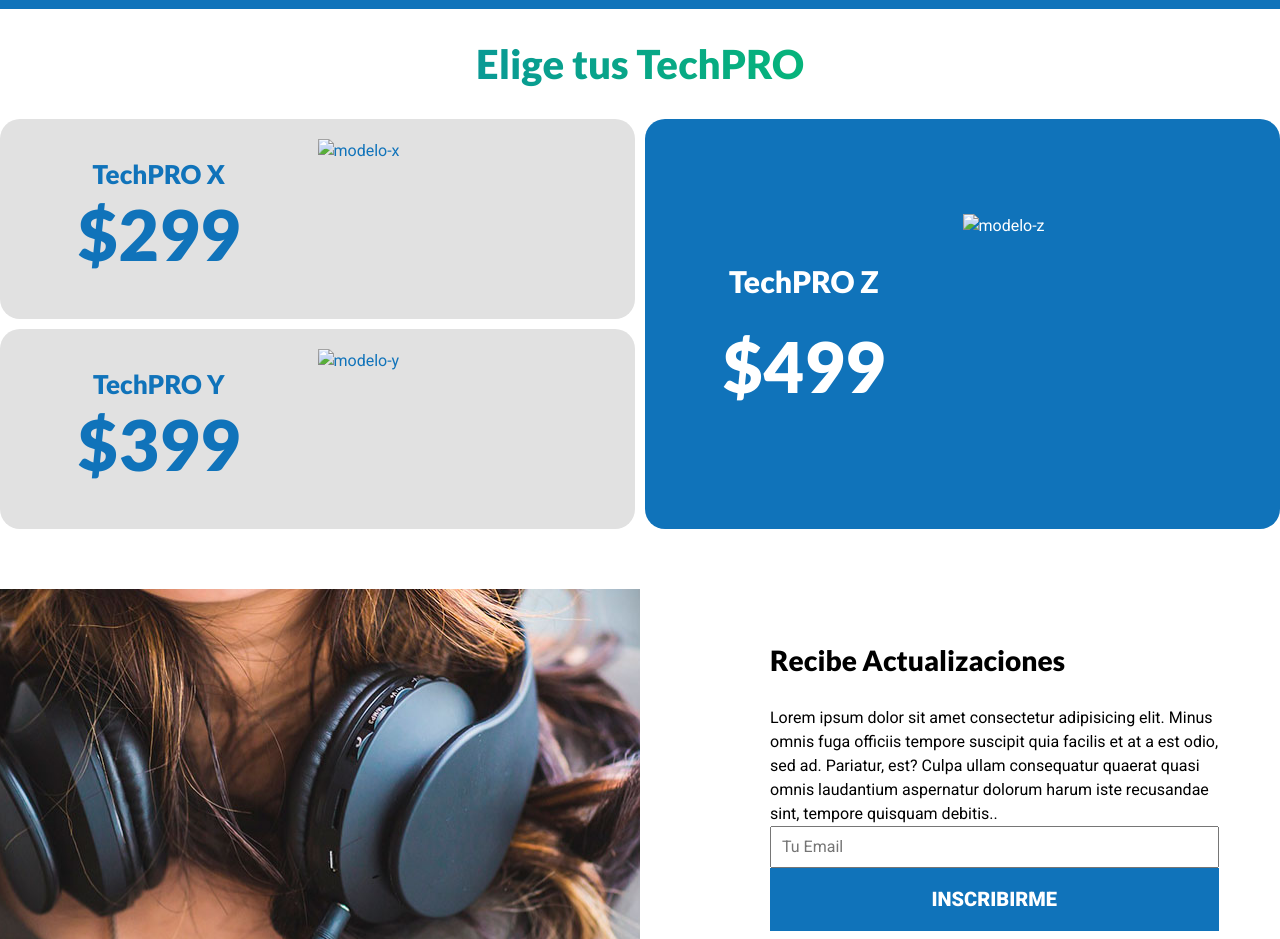
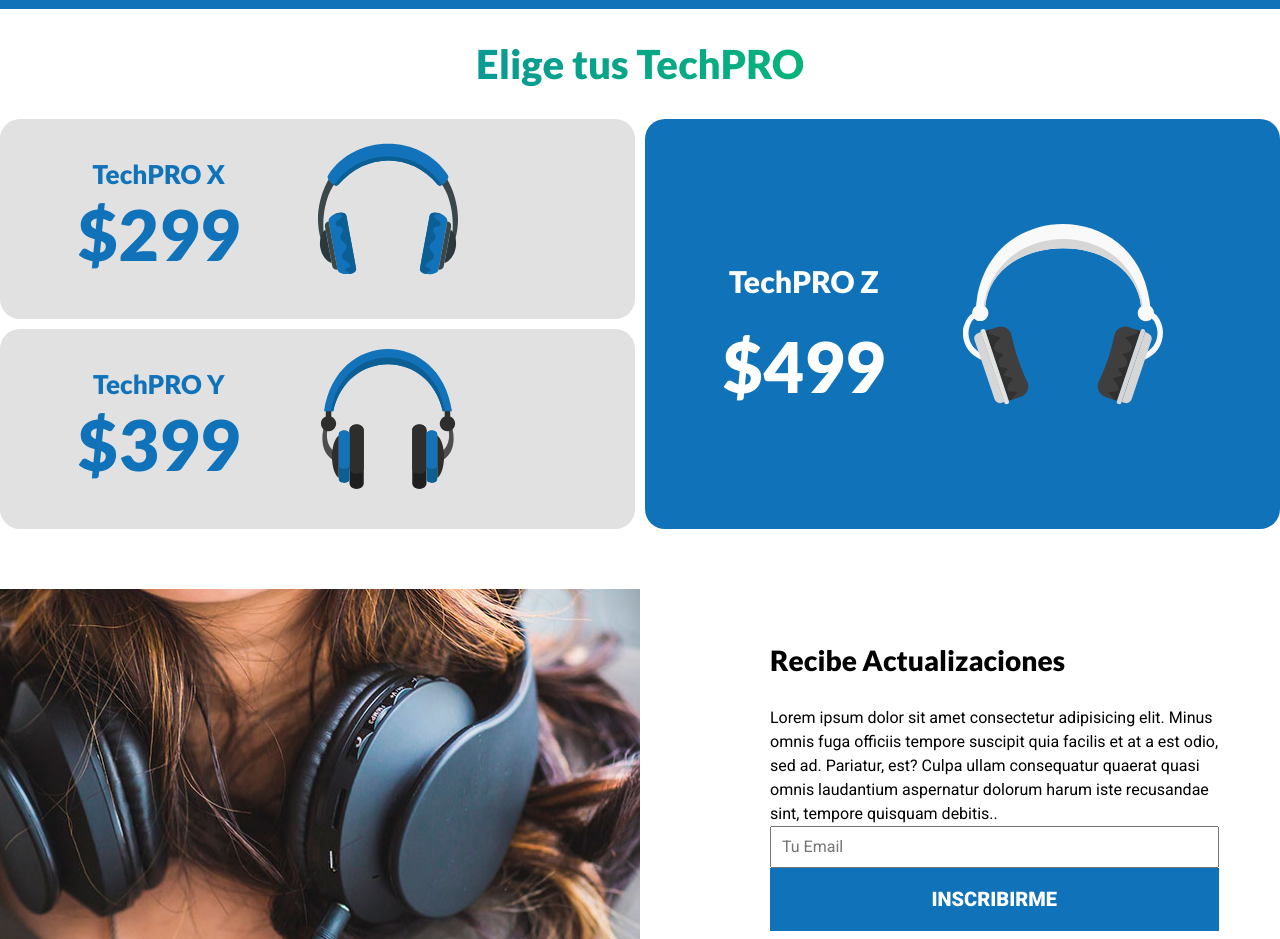
Before and after one commit to Darx51/headphones, a plain HTML site: page index.html in a window 1280 px wide. Shown: the part 1480-2419 px from the top of the page. Drawn offline with Linux system fonts and the light colour scheme.

Commit message:
change images route

```diff
--- a/index.html
+++ b/index.html
@@ -108,19 +108,19 @@
                 <div class="item techx">
                     <h3 class="titleX">TechPRO X </h3>
                     <h3 class="precio">$299</h3>
-                    <img src="../Audifonos website/img/modelo-x.svg" class="imgX" alt="modelo-x">
+                    <img src="../headphones/img/modelo-x.svg" class="imgX" alt="modelo-x">
                 </div>
 
                 <div class="item techy">
                     <h3 class="titleY">TechPRO Y  </h3>
                     <h3 class="precio">$399</h3>
-                    <img src="../Audifonos website/img/modelo-y.svg" class="imgY" alt="modelo-y">
+                    <img src="../headphones/img/modelo-y.svg" class="imgY" alt="modelo-y">
                 </div>
 
                 <div class="item techz">
                     <h3 class="titleZ">TechPRO Z  </h3>
                     <h3 class="precio">$499</h3>
-                    <img src="../Audifonos website/img/modelo-z.svg" class="imgZ" alt="modelo-z">
+                    <img src="../headphones/img/modelo-z.svg" class="imgZ" alt="modelo-z">
                 </div>
 
             </div>
```
